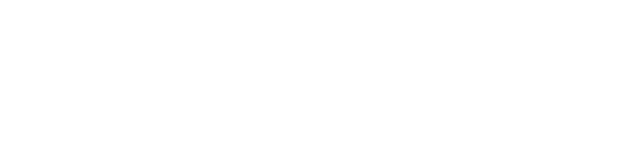
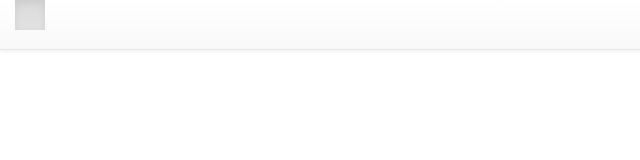
Before and after one commit to kkane106/nginx-web, a plain HTML site: page index.html in a window 1280 px wide. Shown: the full height of the page, 0-640 px from the left. Drawn offline with nearby package versions, Linux system fonts and the light colour scheme.

Commit message:
Add script for navBar component in index.html

```diff
--- a/index.html
+++ b/index.html
@@ -17,6 +17,7 @@
   <script src="ng/app.js"></script>
   <!-- components -->
   <script src="ng/home.component.js"></script>
+  <script src="ng/navBar.component.js"></script>
 </head>
 <body>
   <home-component></home-component>
```
